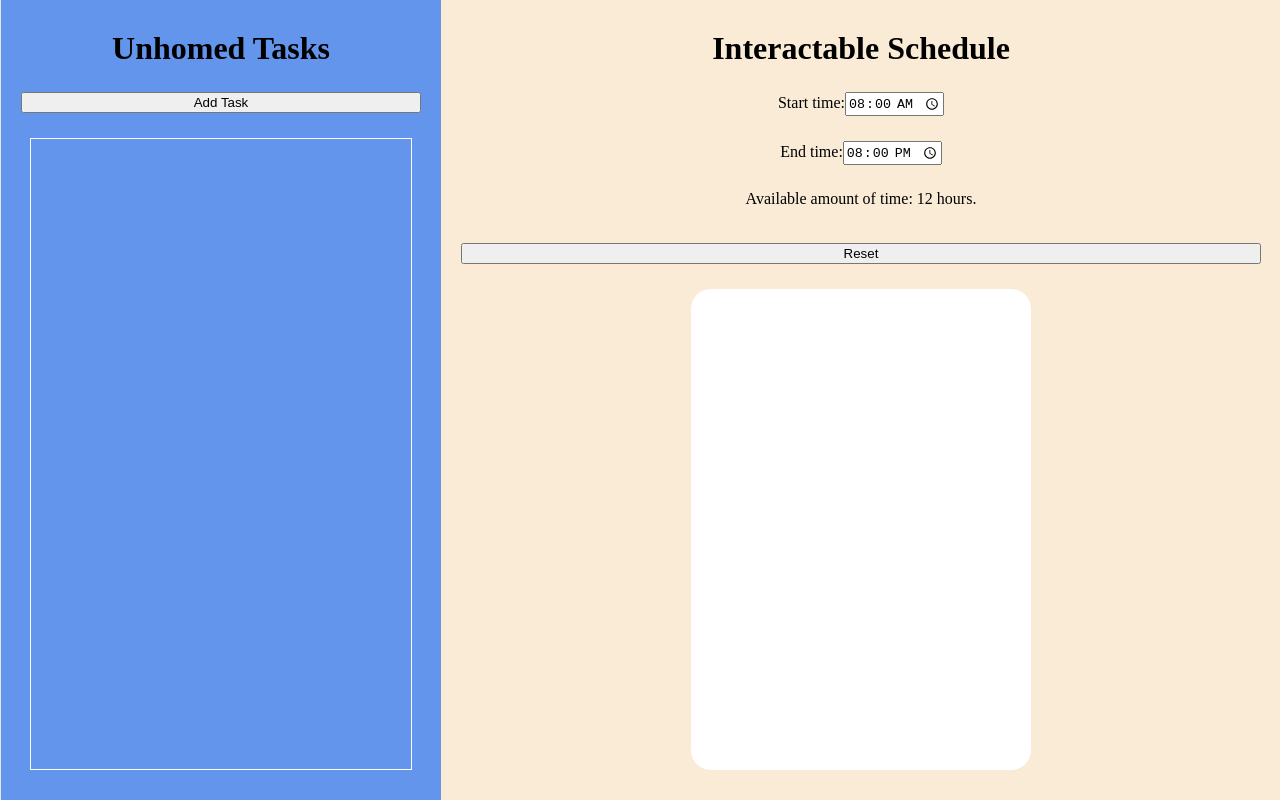
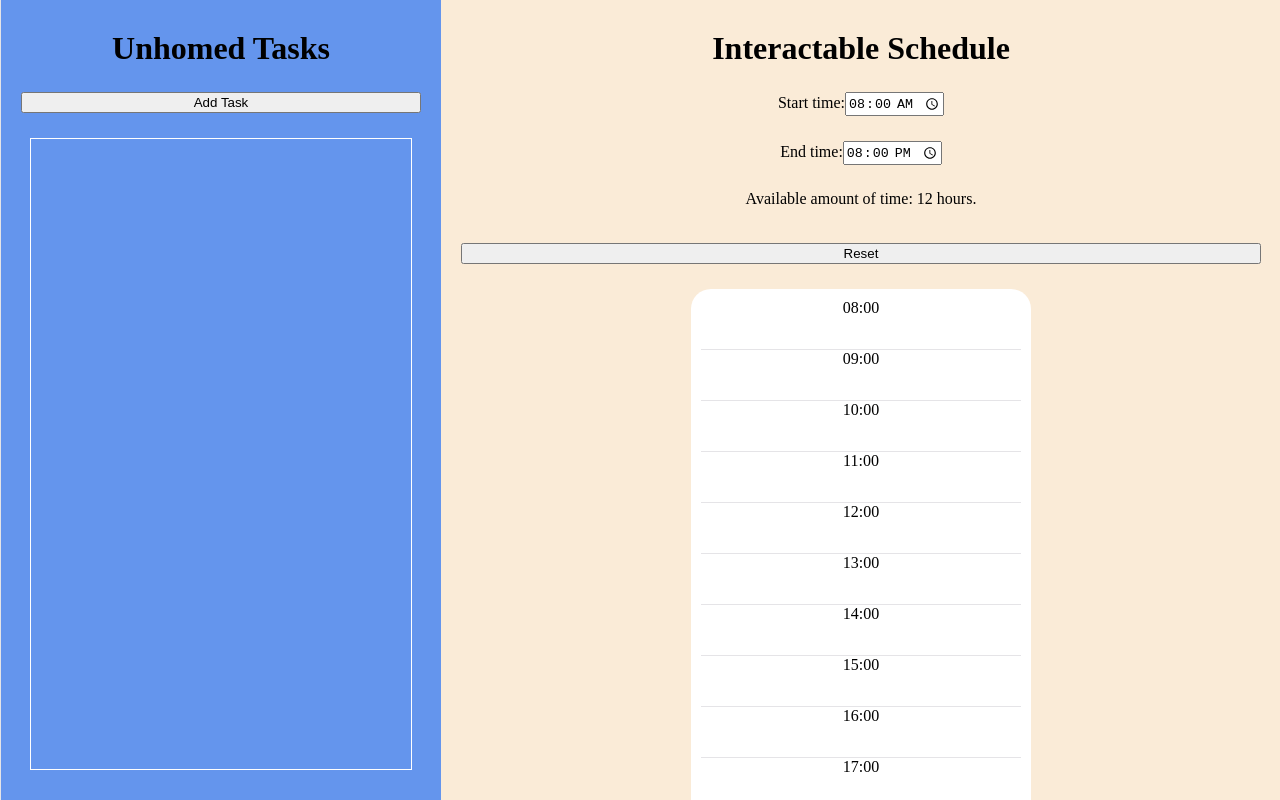
Before and after one commit to skrueg1/rostermage, a React (Vite) app: page / in a window 1280 px wide. Built offline with nearby package versions, Linux system fonts and the light colour scheme.

Commit message:
Basic schedule canvas implemented

```diff
--- a/src/App.css
+++ b/src/App.css
@@ -6,6 +6,12 @@
 
 h1, h2, h3, h4, h5, h6 {
 
+}
+
+h1 {
+  text-align: center;
+  padding: 0;
+  margin: 0;
 }
 
 h3 {
@@ -47,6 +53,7 @@ p {
   flex-direction: column;
   gap: 25px;
   padding: 30px 20px;
+  overflow-y: auto;
 }
 
 .schedule-container {
@@ -58,9 +65,7 @@ p {
   flex: 1;
 }
 
-
-h1 {
-  text-align: center;
-  padding: 0;
-  margin: 0;
+.hour-slot {
+  height: 50px;
+  border-bottom: 1px solid var(--border);
 }
--- a/src/App.jsx
+++ b/src/App.jsx
@@ -16,11 +16,17 @@ function App() {
   const endTimeInMinutes = Number(endTime.split(":")[0]) * 60 + Number(endTime.split(":")[1]);
   const availableMinutes = endTimeInMinutes - startTimeInMinutes;
 
+  const hours = [];
+  for (let time = startTimeInMinutes; time <= endTimeInMinutes; time += 60) {
+      hours.push(time);
+  }
+
     function handleSubmit(e) {
       e.preventDefault();
 
       const newTask = {
-          title: taskTitle,
+          id: crypto.randomUUID(),
+          title: taskTitle.trim(),
           duration: Number(taskDuration)
       };
 
@@ -67,7 +73,7 @@ function App() {
 
             <div className="unhomed-tasks-container">
                 {tasks.map((task, index) => (
-                    <div className = "task-item" key = {index}>
+                    <div className = "task-item" key = {task.id}>
                         <h3>{task.title}</h3>
                         <p>{task.duration}</p>
 
@@ -80,8 +86,7 @@ function App() {
 
 
         <div className="schedule-side">
-
-          <h1>Interactable Schedule</h1>
+            <h1>Interactable Schedule</h1>
 
             <label>
                 Start time:
@@ -117,9 +122,15 @@ function App() {
 
             <div className="schedule-container">
 
-          </div>
+                {hours.map((time) => (
+                    <div className = "hour-slot" key = {time}>
+                        {String(Math.floor(time/60)).padStart(2, "0")}:00
+                    </div>
+                ))}
 
-        </div>
+            </div>
+
+            </div>
 
       </div>
   )
```
